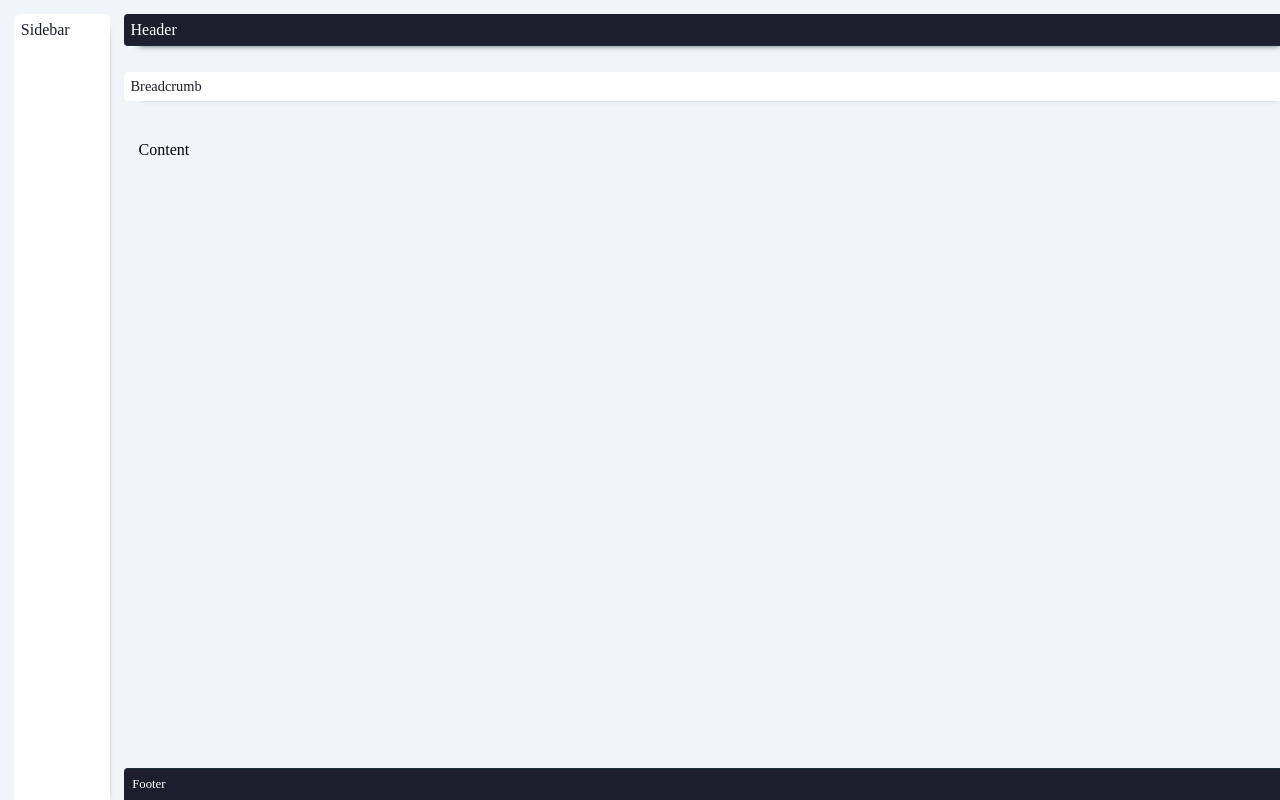
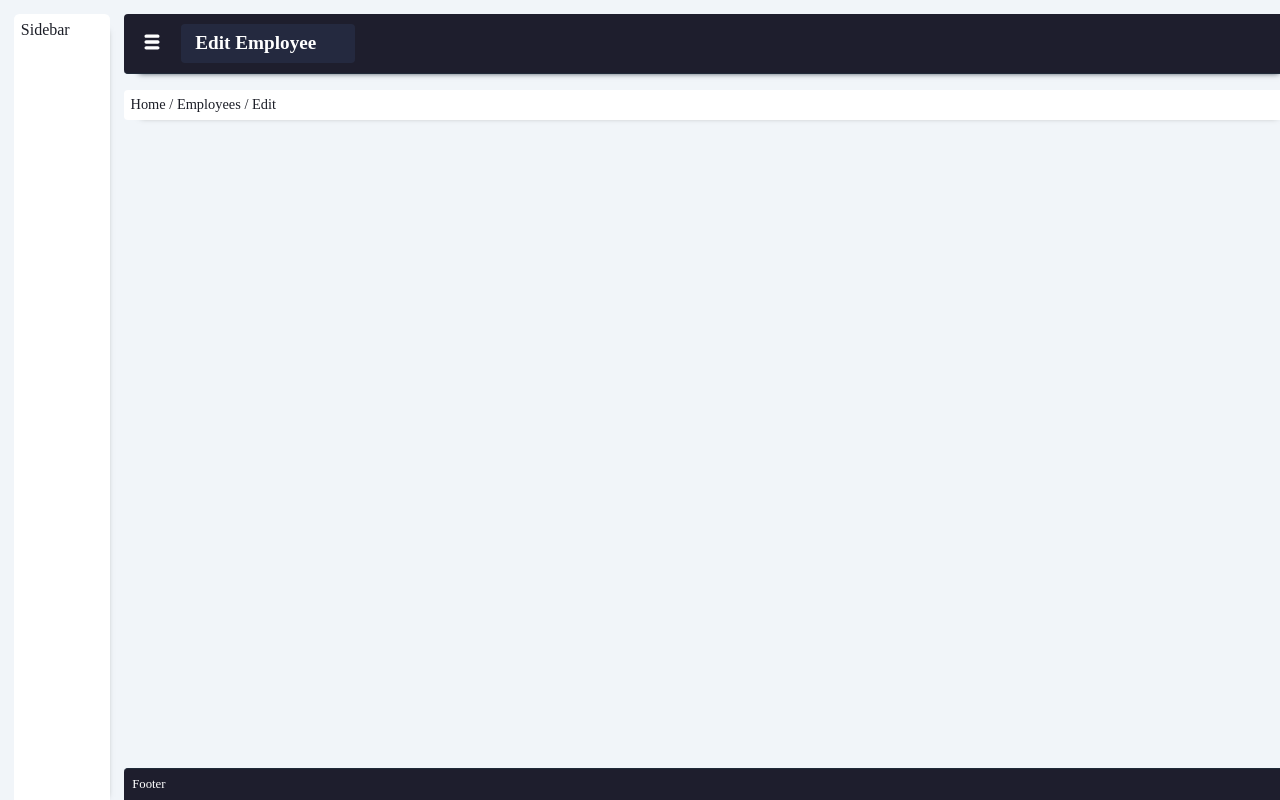
Before and after one commit to kayoriccelo/time-clock-react, a React (Vite) app: page / in a window 1280 px wide. Built offline with nearby package versions, Linux system fonts and the light colour scheme.

Commit message:
feat: created a new Title component

```diff
--- a/src/components/layout/breadcrumb/index.tsx
+++ b/src/components/layout/breadcrumb/index.tsx
@@ -8,7 +8,7 @@ export function Breadcrumb () {
 
     return (
         <BreadcrumbStyled theme={theme}>
-            Breadcrumb
+            Home / Employees / Edit
         </BreadcrumbStyled>
     )
 }
--- a/src/components/layout/header/index.tsx
+++ b/src/components/layout/header/index.tsx
@@ -1,6 +1,9 @@
 import { useContext } from "react"
 import { HeaderProps } from "./interface"
 import { HeaderStyled } from "./style/styled"
+import { Button } from "../../button"
+import { TiThMenu } from "react-icons/ti"
+import { Title } from "../title"
 import ThemeContext from "../../../pages/app/contexts"
 
 
@@ -9,7 +12,13 @@ export function Header(props: HeaderProps) {
 
     return (
         <HeaderStyled theme={theme} {...props}>
-            Header
+            <Button>
+                <TiThMenu size={20} />
+            </Button>
+
+            <Title>
+                Edit Employee
+            </Title>
         </HeaderStyled>
     )
 }
--- /dev/null
+++ b/src/components/layout/title/index.tsx
@@ -0,0 +1,15 @@
+import { useContext } from "react"
+import { TitleStyled } from "./style/styled"
+import { TitleProps } from "./interface"
+import ThemeContext from "../../../pages/app/contexts"
+
+
+export function Title (props: TitleProps) {
+    const { theme } = useContext(ThemeContext)
+
+    return (
+        <TitleStyled theme={theme} {...props}>
+            {props.children}
+        </TitleStyled>
+    )
+}
--- /dev/null
+++ b/src/components/layout/title/interface.ts
@@ -0,0 +1,5 @@
+import { ReactNode } from "react";
+
+export interface TitleProps {
+    children?: ReactNode
+}
--- /dev/null
+++ b/src/components/layout/title/style/interface.ts
@@ -0,0 +1,4 @@
+
+export interface StyledTitleProps {
+    theme: {}
+}
--- /dev/null
+++ b/src/components/layout/title/style/styled.tsx
@@ -0,0 +1,17 @@
+import { styled } from "styled-components";
+
+export const TitleStyled = styled.div`
+    margin: 0.18rem 0.5rem;
+    padding-left: 0.9rem;
+    min-width: 20vh;
+    max-width: 40vh;
+    border-radius: 0.25rem;
+    display: flex;
+    align-items: center;
+    justify-content: flex-start;
+    background-color: #282f48b0;
+    font-size: 1.2rem;
+    font-weight: 800;
+
+    ${props => props.theme.title}
+`
--- a/src/pages/home/index.tsx
+++ b/src/pages/home/index.tsx
@@ -13,8 +13,6 @@ export function Home() {
                 <Breadcrumb />
 
                 <Content>
-                    Content
-
                     <Outlet />
                 </Content>
 
```
